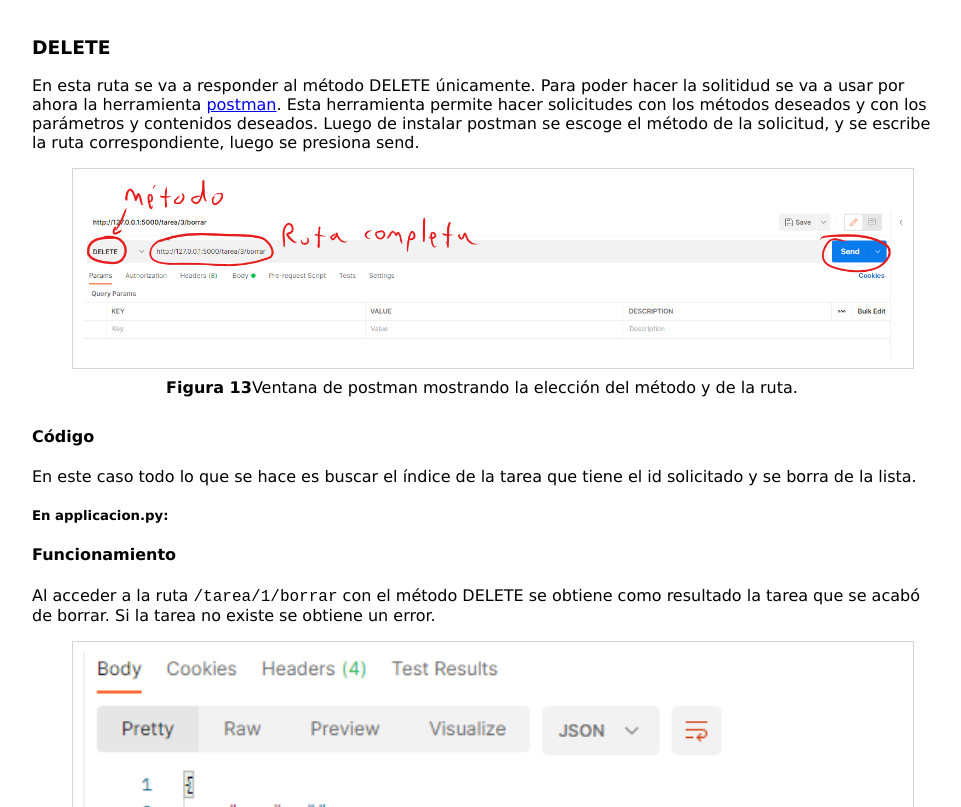
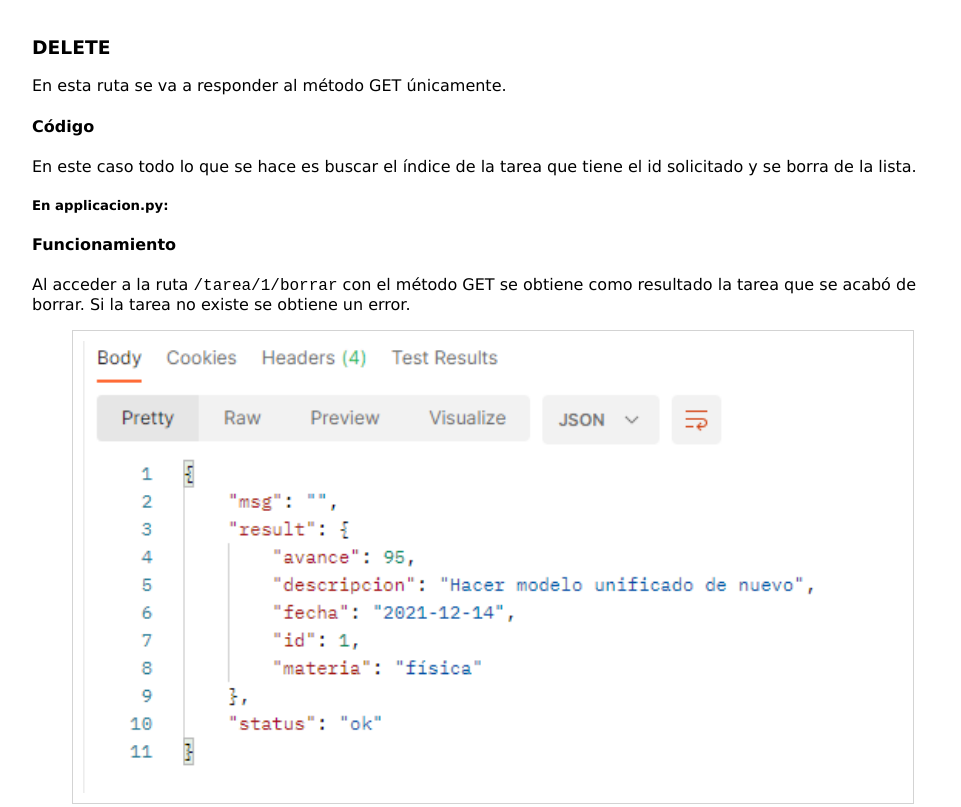
Before and after one commit to lalbricenov/tutoriales, a plain HTML site: page web/tareas/flask.html in a window 1280 px wide. Shown: the part 4038-4845 px from the top of the page, without its empty margins (166-1127 px from the left). Drawn offline with Linux system fonts and the light colour scheme.

```diff
--- a/web/tareas/flask.html
+++ b/web/tareas/flask.html
@@ -106,18 +106,15 @@
                 <figcaption><span class="figNumber"></span>. Resultado de acceder a la ruta <span class="code">/tarea/1/actualizar</span> con el método post. </figcaption>
             </figure>
         <h3>DELETE</h3>
-        <p>En esta ruta se va a responder al método DELETE únicamente. Para poder hacer la solitidud se va a usar por ahora la herramienta <a href="https://www.postman.com/">postman</a>. Esta herramienta permite hacer solicitudes con los métodos deseados y con los parámetros y contenidos deseados. Luego de instalar postman se escoge el método de la solicitud, y se escribe la ruta correspondiente, luego se presiona send.  </p>
-        <figure id="fig:deleteDelete">
-            <img src="images/deleteDelete.png" alt="Ventana de postman mostrando la elección del método y de la ruta." style="width:100%">
-            <figcaption><span class="figNumber"></span>Ventana de postman mostrando la elección del método y de la ruta.</figcaption>
-        </figure>
+        <!-- <p>En esta ruta se va a responder al método GET únicamente. Para poder hacer la solitidud se va a usar por ahora la herramienta <a href="https://www.postman.com/">postman</a>. Esta herramienta permite hacer solicitudes con los métodos deseados y con los parámetros y contenidos deseados. Luego de instalar postman se escoge el método de la solicitud, y se escribe la ruta correspondiente, luego se presiona send.  </p> -->
+        <p>En esta ruta se va a responder al método GET únicamente. </p>
         <h4>Código</h4>
             <p>En este caso todo lo que se hace es buscar el índice de la tarea que tiene el id solicitado y se borra de la lista.</p>
             <h5>En applicacion.py:</h5>
             <script src="https://gist.github.com/lalbricenov/4838197936b5b4e0a6970e5633138370.js"></script>
 
         <h4>Funcionamiento</h4>
-            <p>Al acceder a la ruta <span class="code">/tarea/1/borrar</span> con el método DELETE se obtiene como resultado la tarea que se acabó de borrar. Si la tarea no existe se obtiene un error. </p>
+            <p>Al acceder a la ruta <span class="code">/tarea/1/borrar</span> con el método GET se obtiene como resultado la tarea que se acabó de borrar. Si la tarea no existe se obtiene un error. </p>
             <figure id="fig:deleteDeleteResultado">
                 <img src="images/deleteDeleteResultado.png" alt="Resultado de acceder a la ruta /tarea/1/borrar con el método delete." style="width:100%">
                 <figcaption><span class="figNumber"></span>. Resultado de acceder a la ruta <span class="code">/tarea/1/borrar</span> con el método delete. </figcaption>
```
